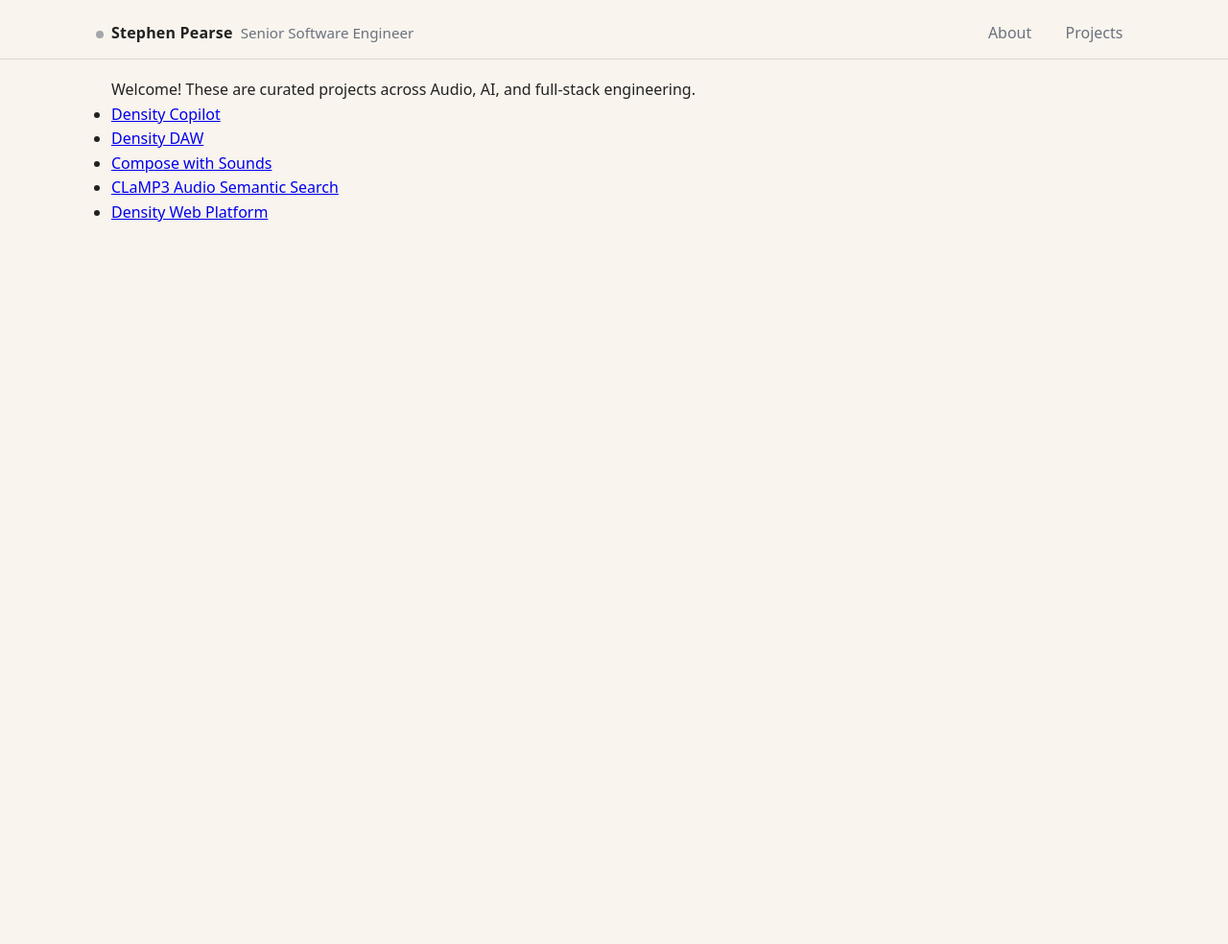
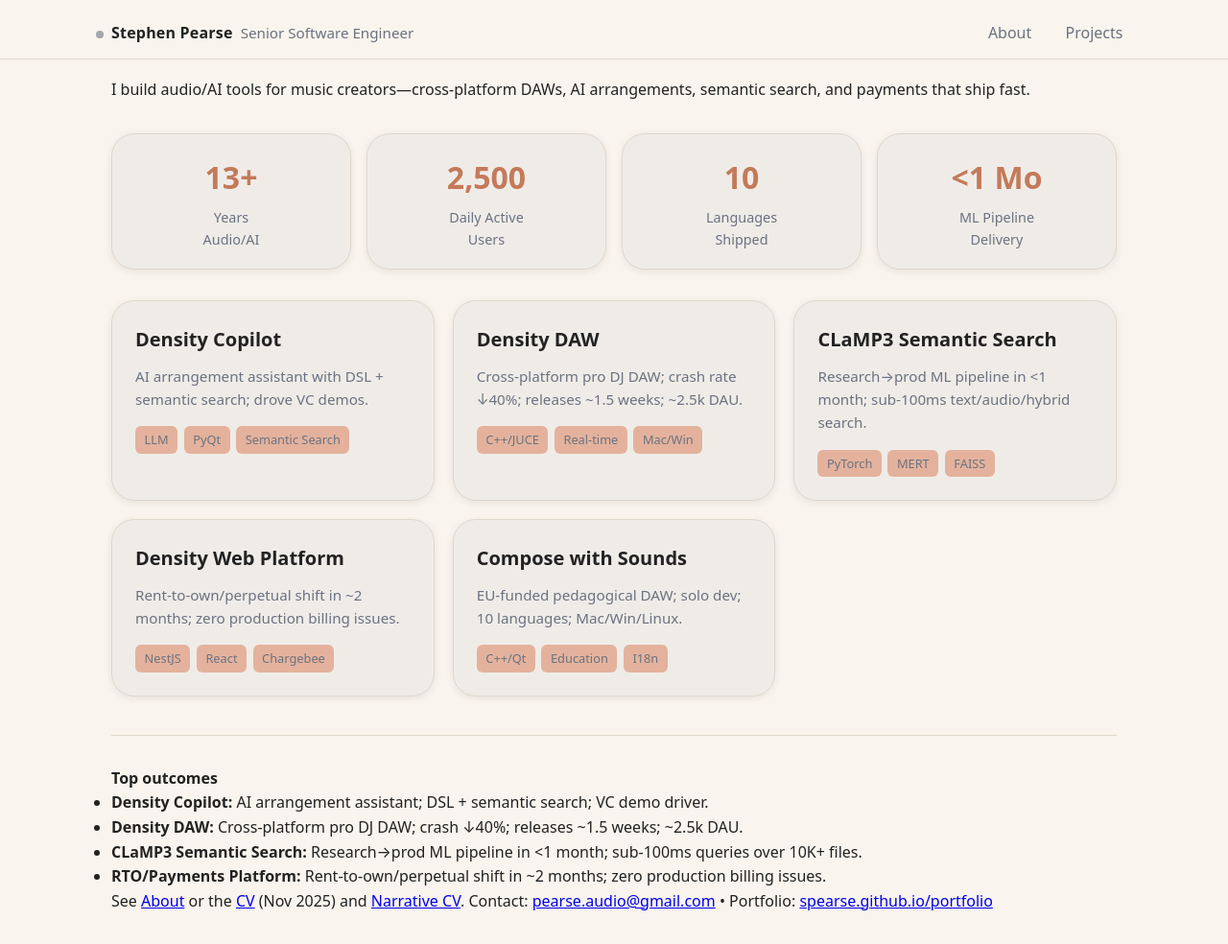
Before and after one commit to spearse/portfolio, a Jekyll site: the page built from index.md, in a window 1280 px wide and 984 px high. Shown: the whole window at 96% size. Built offline with Jekyll 4.4.1, drawn with Linux system fonts in a browser that asks for light colours.

Commit message:
homepage no longer being overwritten

```diff
--- a/index.md
+++ b/index.md
@@ -3,10 +3,71 @@ layout: home
 title: Selected Projects
 ---
 
-Welcome! These are curated projects across Audio, AI, and full-stack engineering.
+I build audio/AI tools for music creators—cross-platform DAWs, AI arrangements, semantic search, and payments that ship fast.
 
-- [Density Copilot](projects/01-Density-Copilot.md)
-- [Density DAW](projects/02-Density-DAW.md)
-- [Compose with Sounds](projects/03-Compose-with-Sounds.md)
-- [CLaMP3 Audio Semantic Search](projects/04-CLaMP3-Audio-Semantic-Search.md)
-- [Density Web Platform](projects/05-Density-Web-Platform.md)
+<div class="metrics-box">
+  <div class="metric">
+    <span class="metric-value">13+</span>
+    <span class="metric-label">Years<br>Audio/AI</span>
+  </div>
+  <div class="metric">
+    <span class="metric-value">2,500</span>
+    <span class="metric-label">Daily Active<br>Users</span>
+  </div>
+  <div class="metric">
+    <span class="metric-value">10</span>
+    <span class="metric-label">Languages<br>Shipped</span>
+  </div>
+  <div class="metric">
+    <span class="metric-value">&lt;1 Mo</span>
+    <span class="metric-label">ML Pipeline<br>Delivery</span>
+  </div>
+</div>
+
+<div class="cards" id="projects">
+  <a class="card" href="{{ site.baseurl }}/projects/01-Density-Copilot.html">
+    <h3>Density Copilot</h3>
+    <p>AI arrangement assistant with DSL + semantic search; drove VC demos.</p>
+    <ul class="tags">
+      <li>LLM</li><li>PyQt</li><li>Semantic Search</li>
+    </ul>
+  </a>
+  <a class="card" href="{{ site.baseurl }}/projects/02-Density-DAW.html">
+    <h3>Density DAW</h3>
+    <p>Cross-platform pro DJ DAW; crash rate ↓40%; releases ~1.5 weeks; ~2.5k DAU.</p>
+    <ul class="tags">
+      <li>C++/JUCE</li><li>Real-time</li><li>Mac/Win</li>
+    </ul>
+  </a>
+  <a class="card" href="{{ site.baseurl }}/projects/04-CLaMP3-Audio-Semantic-Search.html">
+    <h3>CLaMP3 Semantic Search</h3>
+    <p>Research→prod ML pipeline in &lt;1 month; sub-100ms text/audio/hybrid search.</p>
+    <ul class="tags">
+      <li>PyTorch</li><li>MERT</li><li>FAISS</li>
+    </ul>
+  </a>
+  <a class="card" href="{{ site.baseurl }}/projects/05-Density-Web-Platform.html">
+    <h3>Density Web Platform</h3>
+    <p>Rent-to-own/perpetual shift in ~2 months; zero production billing issues.</p>
+    <ul class="tags">
+      <li>NestJS</li><li>React</li><li>Chargebee</li>
+    </ul>
+  </a>
+  <a class="card" href="{{ site.baseurl }}/projects/03-Compose-with-Sounds.html">
+    <h3>Compose with Sounds</h3>
+    <p>EU-funded pedagogical DAW; solo dev; 10 languages; Mac/Win/Linux.</p>
+    <ul class="tags">
+      <li>C++/Qt</li><li>Education</li><li>I18n</li>
+    </ul>
+  </a>
+</div>
+
+<hr class="rule">
+
+**Top outcomes**
+- **Density Copilot:** AI arrangement assistant; DSL + semantic search; VC demo driver.
+- **Density DAW:** Cross-platform pro DJ DAW; crash ↓40%; releases ~1.5 weeks; ~2.5k DAU.
+- **CLaMP3 Semantic Search:** Research→prod ML pipeline in <1 month; sub-100ms queries over 10K+ files.
+- **RTO/Payments Platform:** Rent-to-own/perpetual shift in ~2 months; zero production billing issues.
+
+See [About]({{ site.baseurl }}/about/) or the [CV]({{ site.baseurl }}/cv/) (Nov 2025) and [Narrative CV]({{ site.baseurl }}/cv-clean/). Contact: [pearse.audio@gmail.com](mailto:pearse.audio@gmail.com) • Portfolio: [spearse.github.io/portfolio](https://spearse.github.io/portfolio/)
```
Also changed, not shown: .github/workflows/sync.yml.
